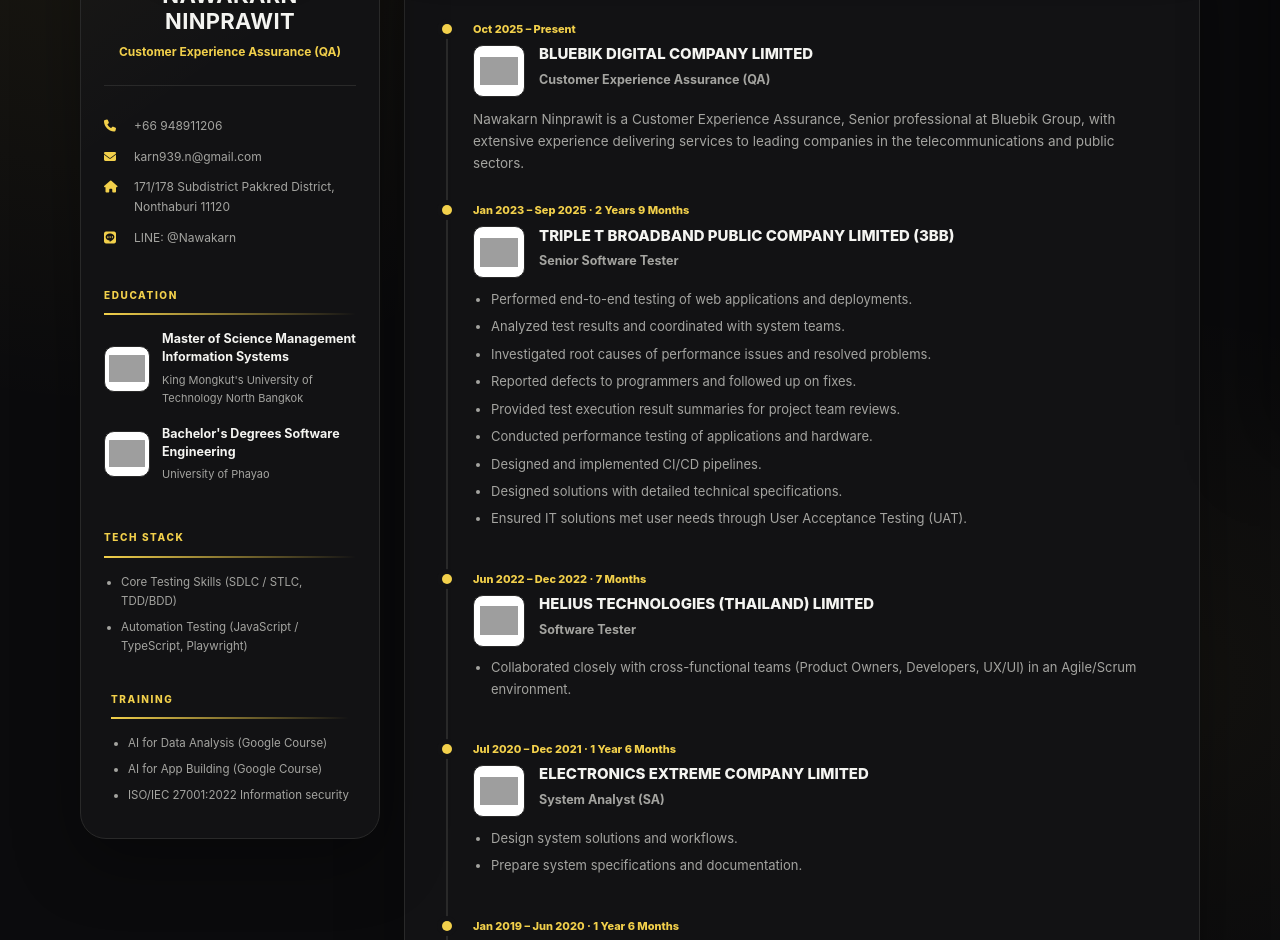
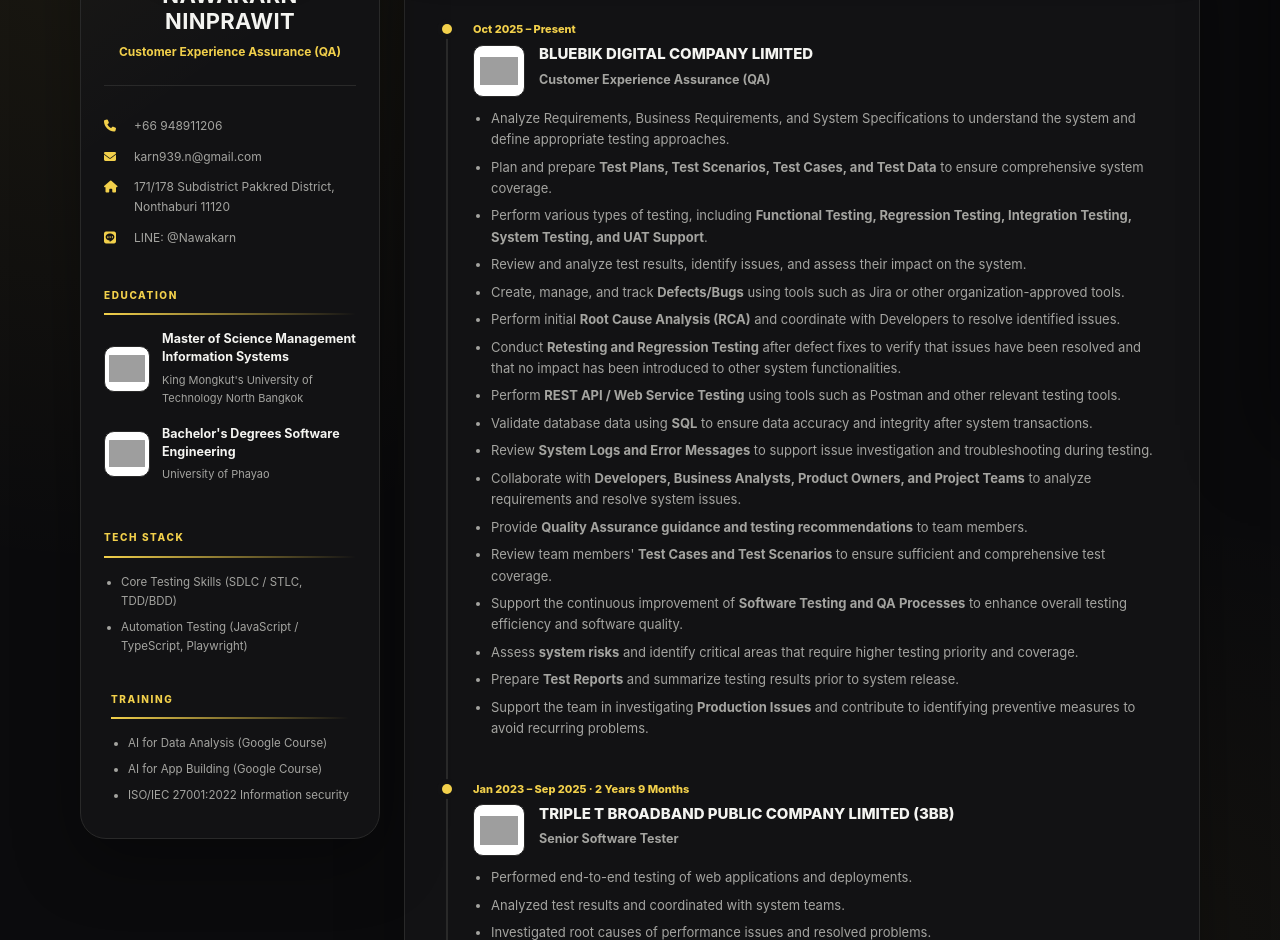
Before and after one commit to Cosmo199/myinfo, a plain HTML site: page index.html in a window 1280 px wide. Shown: the part 350-1290 px from the top of the page. Drawn offline with Linux system fonts and the light colour scheme; grey boxes are pictures that could not be loaded.

Commit message:
Add detailed responsibilities for QA role

```diff
--- a/index.html
+++ b/index.html
@@ -1345,9 +1345,25 @@
                         </div>
 
                         <p style="color:var(--muted);font-size:13.5px;margin:0;">
-                            Nawakarn Ninprawit is a Customer Experience Assurance, Senior professional
-                            at Bluebik Group, with extensive experience delivering services to leading
-                            companies in the telecommunications and public sectors.
+                        <ul>
+                            <li>Analyze Requirements, Business Requirements, and System Specifications to understand the system and define appropriate testing approaches.</li>
+                            <li>Plan and prepare <strong>Test Plans, Test Scenarios, Test Cases, and Test Data</strong> to ensure comprehensive system coverage.</li>
+                            <li>Perform various types of testing, including <strong>Functional Testing, Regression Testing, Integration Testing, System Testing, and UAT Support</strong>.</li>
+                            <li>Review and analyze test results, identify issues, and assess their impact on the system.</li>
+                            <li>Create, manage, and track <strong>Defects/Bugs</strong> using tools such as Jira or other organization-approved tools.</li>
+                            <li>Perform initial <strong>Root Cause Analysis (RCA)</strong> and coordinate with Developers to resolve identified issues.</li>
+                            <li>Conduct <strong>Retesting and Regression Testing</strong> after defect fixes to verify that issues have been resolved and that no impact has been introduced to other system functionalities.</li>
+                            <li>Perform <strong>REST API / Web Service Testing</strong> using tools such as Postman and other relevant testing tools.</li>
+                            <li>Validate database data using <strong>SQL</strong> to ensure data accuracy and integrity after system transactions.</li>
+                            <li>Review <strong>System Logs and Error Messages</strong> to support issue investigation and troubleshooting during testing.</li>
+                            <li>Collaborate with <strong>Developers, Business Analysts, Product Owners, and Project Teams</strong> to analyze requirements and resolve system issues.</li>
+                            <li>Provide <strong>Quality Assurance guidance and testing recommendations</strong> to team members.</li>
+                            <li>Review team members' <strong>Test Cases and Test Scenarios</strong> to ensure sufficient and comprehensive test coverage.</li>
+                            <li>Support the continuous improvement of <strong>Software Testing and QA Processes</strong> to enhance overall testing efficiency and software quality.</li>
+                            <li>Assess <strong>system risks</strong> and identify critical areas that require higher testing priority and coverage.</li>
+                            <li>Prepare <strong>Test Reports</strong> and summarize testing results prior to system release.</li>
+                            <li>Support the team in investigating <strong>Production Issues</strong> and contribute to identifying preventive measures to avoid recurring problems.</li>
+                        </ul>
                         </p>
 
                     </article>
```
